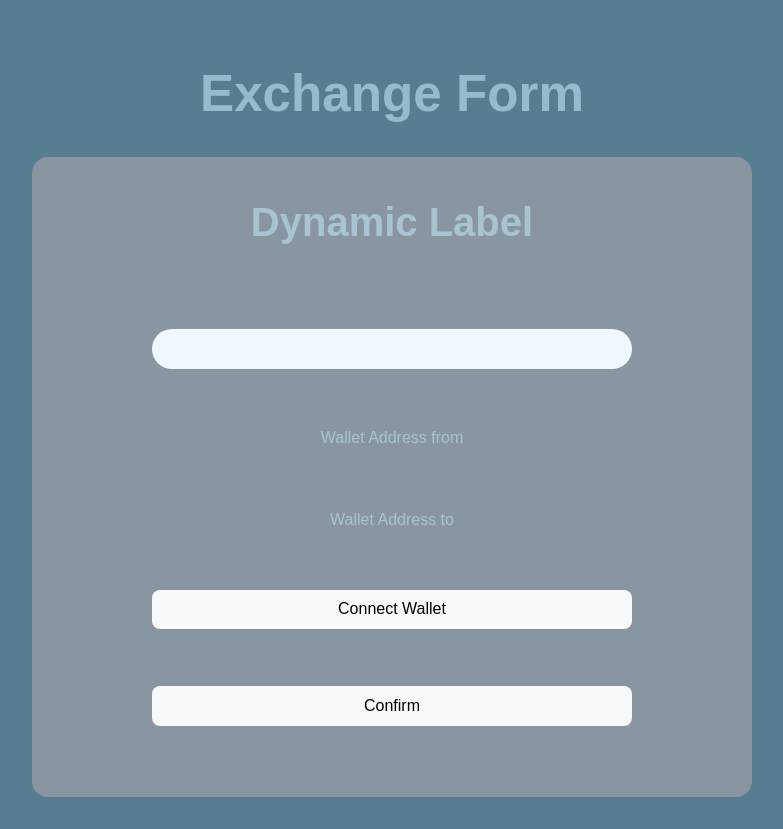
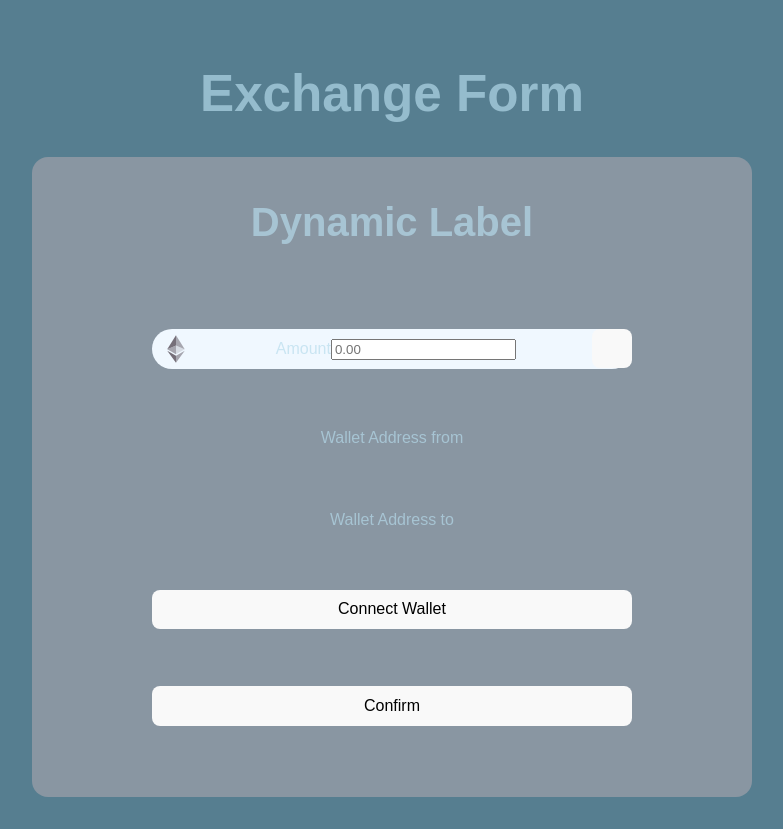
Before and after one commit to tauhid92/Token-Swap-App, a Vue app in the folder Swap-Frontend/: page / in a window 1280 px wide. Shown: the whole page, without its empty margins (248-1031 px from the left). Built offline with nearby package versions, Linux system fonts and the light colour scheme.

Commit message:
making input field better

```diff
--- a/Swap-Frontend/src/components/ExchangeForm.vue
+++ b/Swap-Frontend/src/components/ExchangeForm.vue
@@ -3,7 +3,30 @@
   <div class="container">
     <h4 class="dynamic-label">Dynamic Label</h4>
     <form class="form">
-      <label class="form_input-cover"> </label>
+      <label class="form_input-cover">
+        <div class="form_input-cover_span1">
+          <svg>
+            <use xlink:href="../assets/sprite.svg#ether-icon"></use>
+          </svg>
+        </div>
+        <div class="form_input-cover_span2">
+          <!-- the span will be a v-if and it will be invisible or stay as a placeholder some how till it is clicked-->
+          <!-- <span class="input-cover__span2__label">Amount</span> -->
+          <label for="name" class="form_input-cover_span2_label">
+            <span class="form_input-cover_span2_label_amount">Amount</span>
+          </label>
+          <input
+            class="form_input-cover_span2_input"
+            type="text"
+            placeholder="0.00"
+          />
+        </div>
+        <div class="input-cover__span3">
+          <button class="input-cover__span3__btn">
+            <img src="../assets/exchange-2.svg" class="colorize" />
+          </button>
+        </div>
+      </label>
 
       <label class="form_label">Wallet Address from</label>
       <label class="form_label">Wallet Address to</label>
--- a/Swap-Frontend/src/styles/_colors.scss
+++ b/Swap-Frontend/src/styles/_colors.scss
@@ -1,2 +1,6 @@
 $background-color: #567e90;
 $main-font-color: #b6dbecaa;
+$svg-fill-color: #4d4b5b;
+$button-background-color: #7f6895;
+$button-font-color: #efefff;
+$ether-icon-color: #756f79;
--- a/Swap-Frontend/src/styles/_exchangeform.scss
+++ b/Swap-Frontend/src/styles/_exchangeform.scss
@@ -1,24 +1,24 @@
-.container{
-    height:40rem;
-    width:45rem;
+.container {
+  height: 40rem;
+  width: 45rem;
   background-color: rgb(137, 150, 162);
   border-radius: 1rem;
   display: flex;
   flex-direction: column;
   justify-content: flex-start;
   align-items: center;
-    .dynamic-label{
+  .dynamic-label {
     font-size: 2.5rem;
   }
-    .form{
+  .form {
     display: flex;
     flex-direction: column;
     justify-content: space-evenly;
-        gap:1em;
+    gap: 1em;
     height: 30rem;
     width: 30rem;
     // background-color: antiquewhite;
-        &_input-cover{
+    &_input-cover {
       display: flex;
       flex-direction: row;
       justify-content: space-between;
@@ -27,6 +27,23 @@
       height: 2.5rem;
       width: 30rem;
       border-radius: 1.25rem;
+      &_span1 {
+        width: 10%;
+        display: flex;
+        svg {
+          // height: 1.5rem;
+          // width: 1.5rem;
+          margin: 0.25rem;
+          flex-grow: 0.5;
+          fill: $ether-icon-color;
+        }
+      }
+      &_span2 {
+        &_label {
+          &_amount {
           }
         }
       }
+    }
+  }
+}
```
Lines whose indentation alone changed are shown as unchanged.
